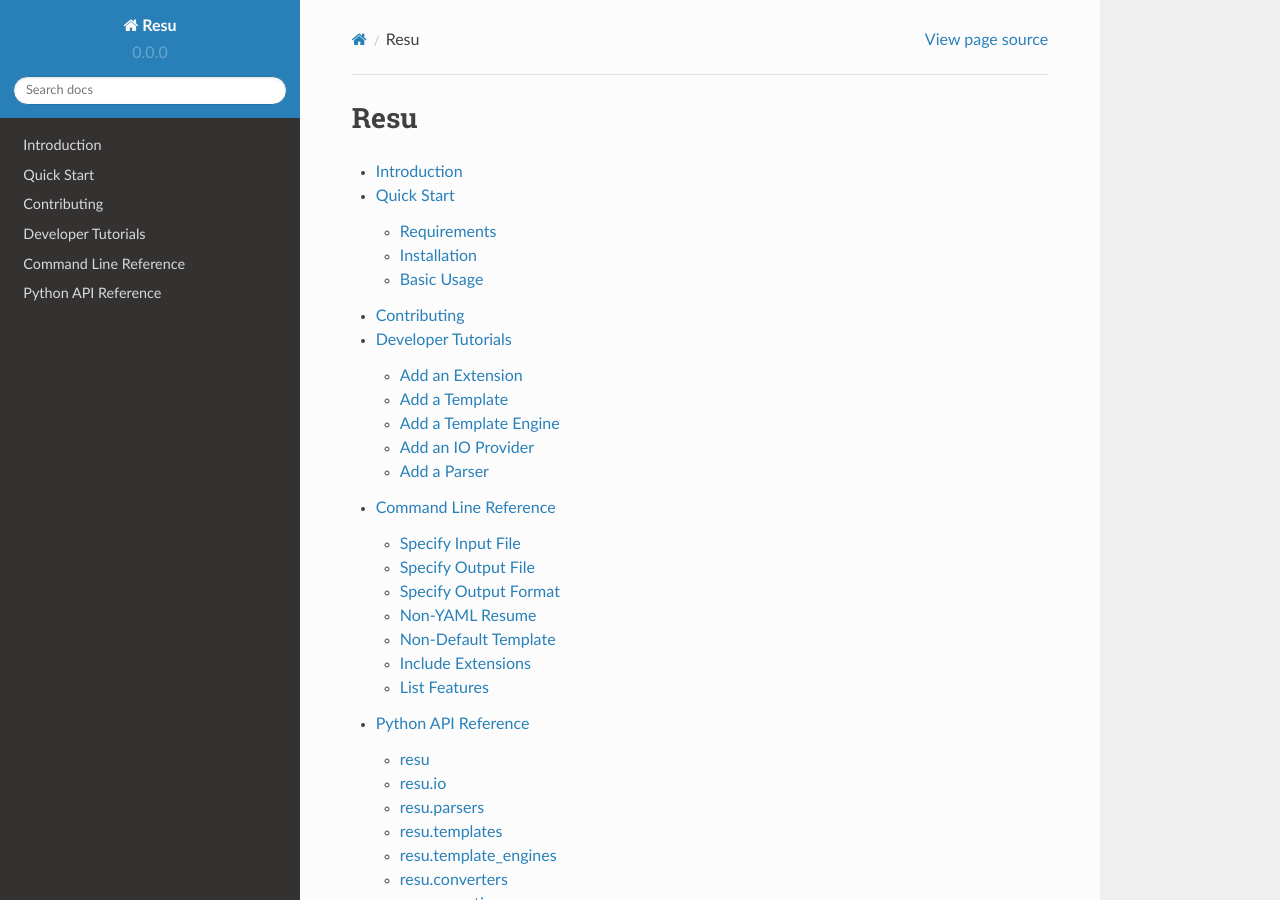
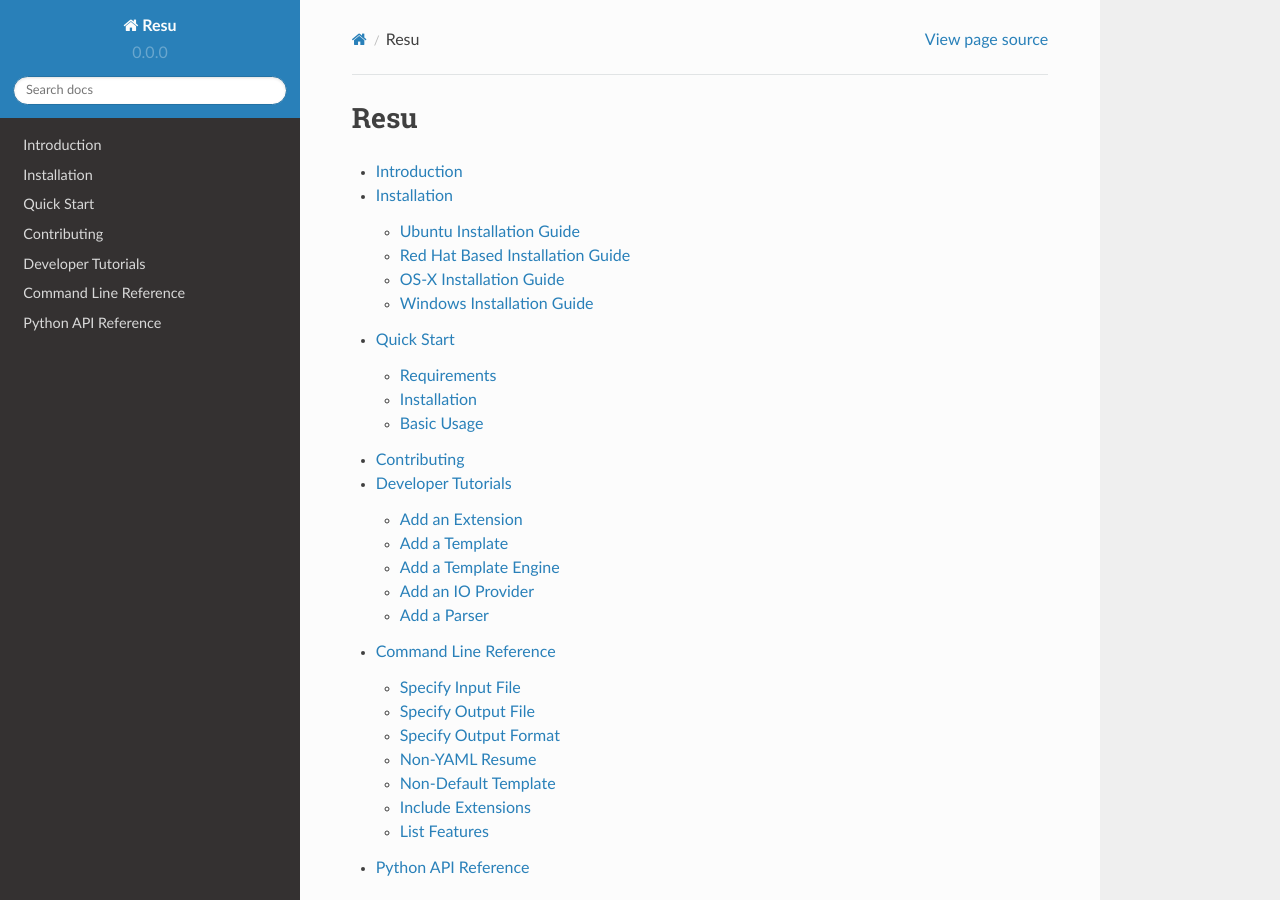
Before and after one commit to skylerberg/resu, a Sphinx documentation site: the page built from doc/index.rst, in a window 1280 px wide and 900 px high. Built offline with Sphinx 7.4.7 and the Read the Docs theme 2.0.0, drawn with Linux system fonts in a browser that asks for light colours.

Commit message:
Add empty installation guides

```diff
--- a/doc/index.rst
+++ b/doc/index.rst
@@ -10,6 +10,7 @@ Resu
    :maxdepth: 2
 
    pages/intro.rst
+   pages/install.rst
    pages/quick.rst
    pages/contributing.rst
    pages/tutorials.rst
--- /dev/null
+++ b/doc/pages/install.rst
@@ -0,0 +1,11 @@
+============
+Installation
+============
+
+.. toctree::
+   :maxdepth: 2
+
+   install/ubuntu.rst
+   install/redhat.rst
+   install/os-x.rst
+   install/windows.rst
--- /dev/null
+++ b/doc/pages/install/os-x.rst
@@ -0,0 +1,2 @@
+OS-X Installation Guide
+=======================
--- /dev/null
+++ b/doc/pages/install/redhat.rst
@@ -0,0 +1,2 @@
+Red Hat Based Installation Guide
+================================
--- /dev/null
+++ b/doc/pages/install/ubuntu.rst
@@ -0,0 +1,2 @@
+Ubuntu Installation Guide
+=========================
--- /dev/null
+++ b/doc/pages/install/windows.rst
@@ -0,0 +1,2 @@
+Windows Installation Guide
+==========================
```
